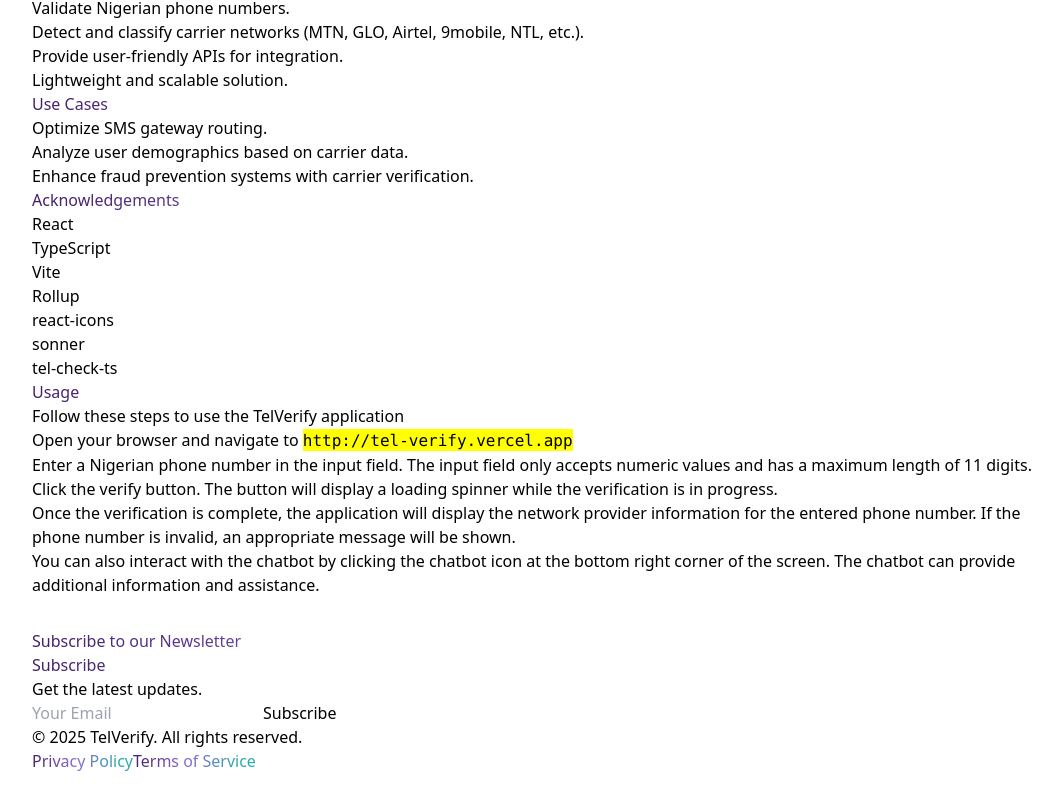
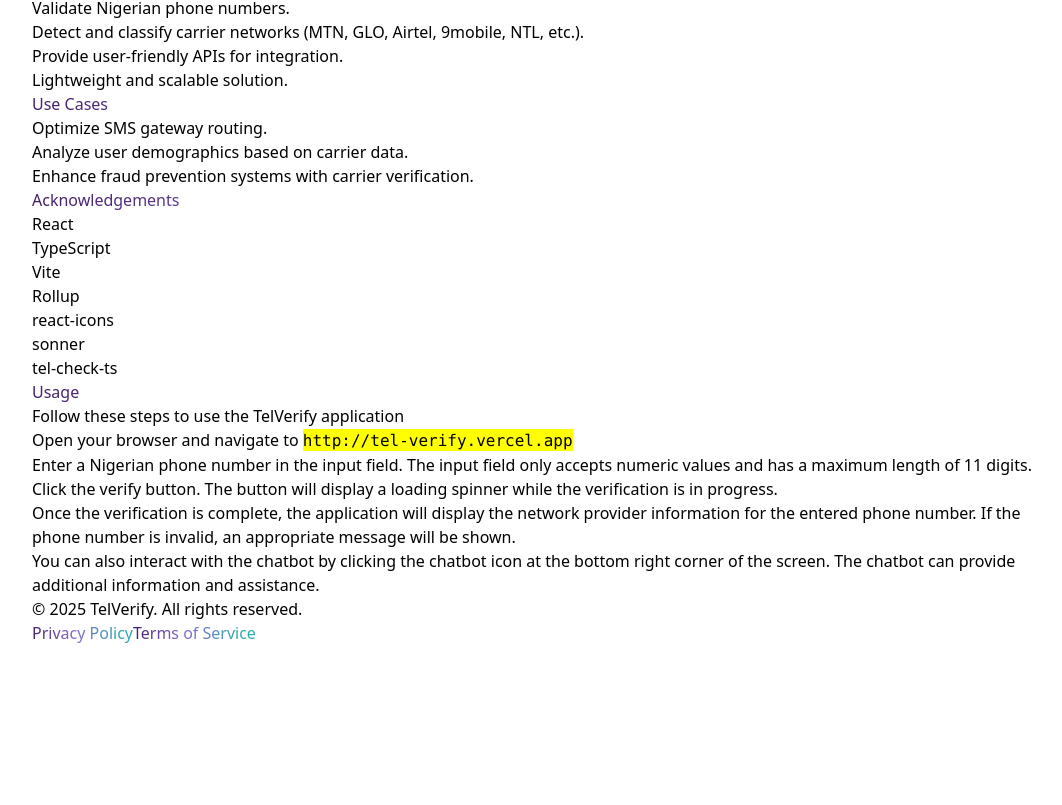
Before and after one commit to gitkarasune/TelVerify, a React (Vite) app: page /documentation in a window 1280 px wide. Shown: the part 288-1093 px from the top of the page, without its empty margins (96-1158 px from the left). After the commit the page ends 965 px from the top, so only its background shows below. Built offline with nearby package versions, Linux system fonts and the light colour scheme.

Commit message:
loading remove

```diff
--- a/src/App.tsx
+++ b/src/App.tsx
@@ -1,8 +1,7 @@
 import { BrowserRouter, Routes, Route, useLocation } from "react-router-dom";
-import { lazy, Suspense } from "react";
+import { lazy } from "react";
 import Navbar from "./Components/Navbar";
 const Docs = lazy(() => import("./Components/Docs"));
-import Loading from "./Components/Loading";
 const ViewPage = lazy(() => import("./Components/ViewPage"));
 const Terms = lazy(() => import("./Components/Terms"));
 const Privacy = lazy(() => import("./Components/Privacy"));
@@ -22,14 +21,12 @@
   return (
     <>
       {showNavbar && <Navbar />}
-      <Suspense fallback={<Loading />}>
       <Routes>
         <Route path="/" element={<ViewPage />} />
         <Route path="/documentation" element={<Docs />} />
         <Route path="/privacy" element={<Privacy />} />
         <Route path="/terms" element={<Terms />} />
       </Routes>
-      </Suspense>
     </>
   );
 };
--- a/src/Components/Docs.tsx
+++ b/src/Components/Docs.tsx
@@ -1,5 +1,4 @@
 import { Link } from "react-router-dom";
-import SubscribeForm from "./SubscribeForm";
 
 const Docs = () => {
   return (
@@ -102,26 +101,11 @@
         </section>
       </div>
 
-      <h1 className="text-3xl mb-2 font-bold Telverify" style={{ paddingTop: "32px" }}>
-        Subscribe to our Newsletter
-      </h1>
       <footer
-        className="bg-black text-white p-8 rounded"
+        className=" rounded"
         style={{ paddingBottom: "32px" }}
       >
         <div className="container mx-auto px-4">
-          <div className="flex flex-col md:flex-row justify-between items-center">
-            <div className="mb-4 md:mb-0">
-              <h2 className="text-2xl font-bold Telverify">
-                Subscribe
-              </h2>
-              <p className="text-gray-400 text-center md:text-left lg:text-left xl:text-left 2xl:text-left">
-                Get the latest updates.
-              </p>
-            </div>
-            {/* SubscribeForm goes here */}
-            <SubscribeForm />
-          </div>
           <div className="mt-8 text-center md:text-left">
             <p className="text-sm">
               &copy; {new Date().getFullYear()} TelVerify. All rights reserved.
--- a/src/Components/SubscribeForm.tsx
+++ /dev/null
@@ -1,20 +0,0 @@
-const SubscribeForm = () => {
-  return (
-    <form className="flex flex-col md:flex-row items-center">
-      <input
-        type="email"
-        placeholder="Your Email"
-        className="p-2 rounded-md bg-gray-900 text-gray-900 mb-2 md:mb-0 md:mr-2"
-        required
-      />
-      <button
-        type="submit"
-        className="bg-white text-black font-medium p-2 rounded-sm text-sm transition-all"
-      >
-        Subscribe
-      </button>
-    </form>
-  );
-};
-
-export default SubscribeForm;
```
Also changed, not shown: src/hooks/useVerifyNumber.ts (line endings or trailing spaces). Lines whose indentation alone changed are shown as unchanged.
